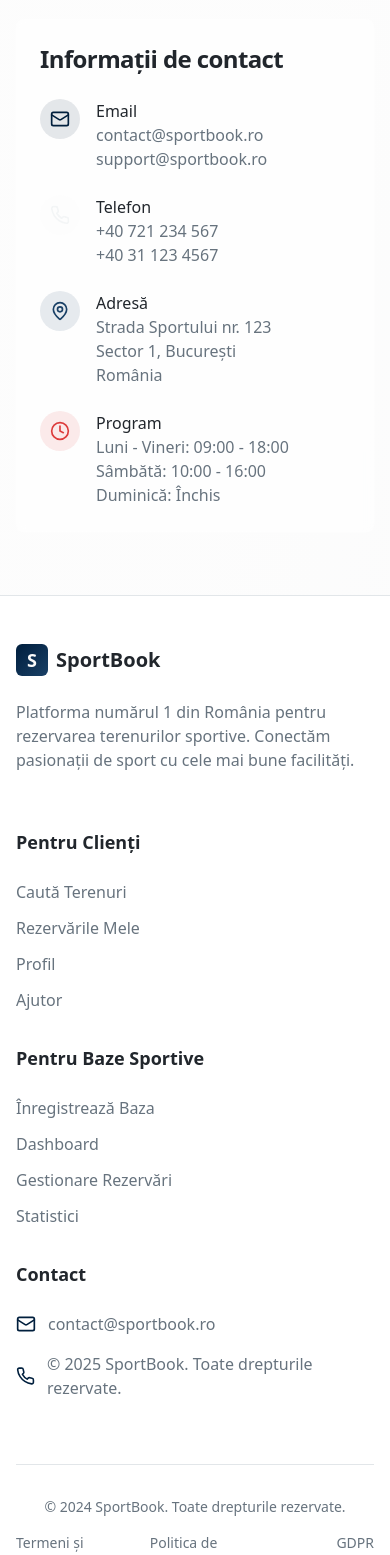
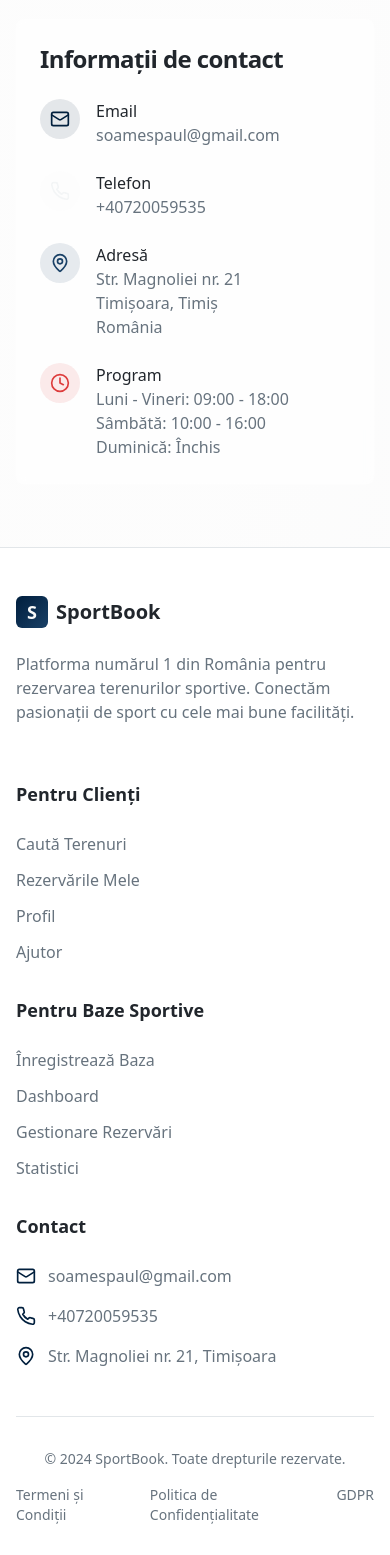
Before and after one commit to marcossoames/rezervaarena, a React (Vite) app: page /contact in a window 390 px wide. Shown: the part 340-1895 px from the top of the page. Built offline with nearby package versions, Linux system fonts and the light colour scheme.

Commit message:
Update contact information
Update contact details on the contact page and footer with the provided phone number, email, and address. Make all contact information actionable.

```diff
--- a/src/components/Footer.tsx
+++ b/src/components/Footer.tsx
@@ -43,15 +43,26 @@ const Footer = () => {
             <div className="space-y-4">
               <div className="flex items-center space-x-3">
                 <Mail className="h-5 w-5 text-primary" />
-                <span className="text-muted-foreground">contact@sportbook.ro</span>
+                <a href="mailto:soamespaul@gmail.com" className="text-muted-foreground hover:text-primary transition-smooth">
+                  soamespaul@gmail.com
+                </a>
               </div>
               <div className="flex items-center space-x-3">
                 <Phone className="h-5 w-5 text-primary" />
-                <span className="text-muted-foreground">© 2025 SportBook. Toate drepturile rezervate.</span>
+                <a href="tel:+40720059535" className="text-muted-foreground hover:text-primary transition-smooth">
+                  +40720059535
+                </a>
               </div>
               <div className="flex items-center space-x-3">
-
-
+                <MapPin className="h-5 w-5 text-primary" />
+                <a
+                  href="https://maps.google.com/?q=Str.+Magnoliei+nr.+21+Timisoara,+Timis"
+                  target="_blank"
+                  rel="noopener noreferrer"
+                  className="text-muted-foreground hover:text-primary transition-smooth"
+                >
+                  Str. Magnoliei nr. 21, Timișoara
+                </a>
               </div>
             </div>
           </div>
--- a/src/pages/ContactPage.tsx
+++ b/src/pages/ContactPage.tsx
@@ -54,8 +54,9 @@ const ContactPage = () => {
                   </div>
                   <div>
                     <h3 className="font-medium">Email</h3>
-                    <p className="text-muted-foreground">contact@sportbook.ro</p>
-                    <p className="text-muted-foreground">support@sportbook.ro</p>
+                    <a href="mailto:soamespaul@gmail.com" className="text-muted-foreground hover:text-primary transition-colors cursor-pointer">
+                      soamespaul@gmail.com
+                    </a>
                   </div>
                 </div>
 
@@ -65,8 +66,9 @@ const ContactPage = () => {
                   </div>
                   <div>
                     <h3 className="font-medium">Telefon</h3>
-                    <p className="text-muted-foreground">+40 721 234 567</p>
-                    <p className="text-muted-foreground">+40 31 123 4567</p>
+                    <a href="tel:+40720059535" className="text-muted-foreground hover:text-primary transition-colors cursor-pointer">
+                      +40720059535
+                    </a>
                   </div>
                 </div>
 
@@ -76,11 +78,16 @@ const ContactPage = () => {
                   </div>
                   <div>
                     <h3 className="font-medium">Adresă</h3>
-                    <p className="text-muted-foreground">
-                      Strada Sportului nr. 123<br />
-                      Sector 1, București<br />
+                    <a
+                      href="https://maps.google.com/?q=Str.+Magnoliei+nr.+21+Timisoara,+Timis"
+                      target="_blank"
+                      rel="noopener noreferrer"
+                      className="text-muted-foreground hover:text-primary transition-colors cursor-pointer"
+                    >
+                      Str. Magnoliei nr. 21<br />
+                      Timișoara, Timiș<br />
                       România
-                    </p>
+                    </a>
                   </div>
                 </div>
 
```
